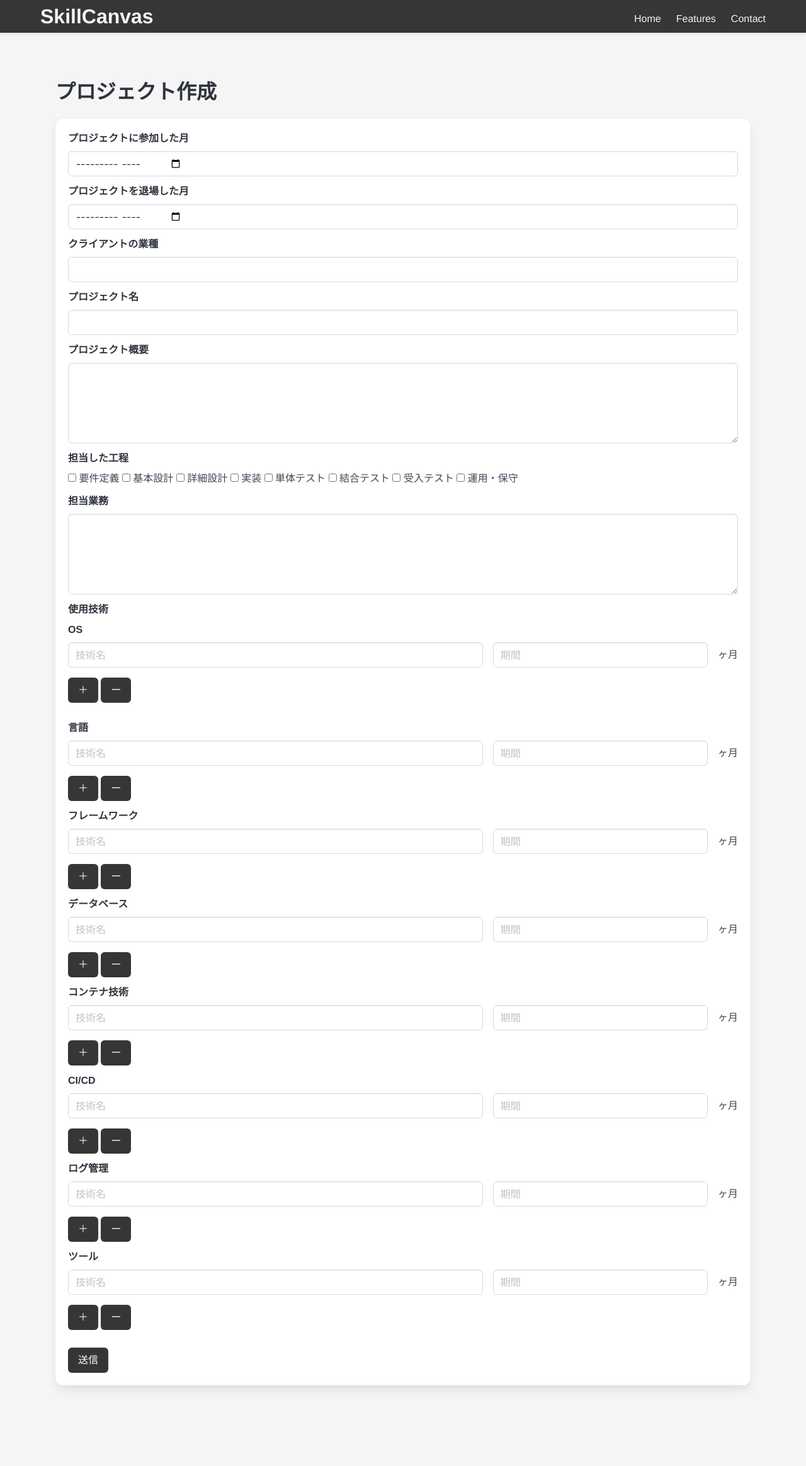
After one commit to kondo-akihiro-git/project-Flask-SkillSheet, a Python web app: template myapp/templates/admin_project_create.html in a window 1280 px wide. The commit adds this page. Shown: the whole page at 63% size. Run offline with Jinja, Linux system fonts and the light colour scheme; the template is opened without the code that fills it, so the values that code supplies are empty.

```diff
--- /dev/null
+++ b/myapp/templates/admin_project_create.html
@@ -0,0 +1,263 @@
+{% extends "base.html" %}
+
+{% block content %}
+<section class="section">
+    <div class="container">
+        <h1 class="title">プロジェクト作成</h1>
+        {% with messages = get_flashed_messages(with_categories=true) %}
+        {% if messages %}
+        {% set category, message = messages[messages|length-1] %}
+        <div class="notification is-{{ category }}">
+            {{ message }}
+        </div>
+        {% endif %}
+        {% endwith %}
+
+        <form method="POST" class="box">
+            <div class="field">
+                <label class="label" for="start_month">プロジェクトに参加した月</label>
+                <div class="control">
+                    <input class="input" type="month" id="start_month" name="start_month" required>
+                </div>
+            </div>
+
+            <div class="field">
+                <label class="label" for="end_month">プロジェクトを退場した月</label>
+                <div class="control">
+                    <input class="input" type="month" id="end_month" name="end_month" required>
+                </div>
+            </div>
+
+            <div class="field">
+                <label class="label" for="industry">クライアントの業種</label>
+                <div class="control">
+                    <input class="input" type="text" id="industry" name="industry" required>
+                </div>
+            </div>
+
+            <div class="field">
+                <label class="label" for="project_name">プロジェクト名</label>
+                <div class="control">
+                    <input class="input" type="text" id="project_name" name="project_name" required>
+                </div>
+            </div>
+
+            <div class="field">
+                <label class="label" for="project_summary">プロジェクト概要</label>
+                <div class="control">
+                    <textarea class="textarea" id="project_summary" name="project_summary" required></textarea>
+                </div>
+            </div>
+
+            <div class="field">
+                <label class="label" for="process">担当した工程</label>
+                <div class="control">
+                    <label class="checkbox">
+                        <input type="checkbox" id="requirement_definition" name="process" value="要件定義"> 要件定義
+                    </label>
+                    <label class="checkbox">
+                        <input type="checkbox" id="basic_design" name="process" value="基本設計"> 基本設計
+                    </label>
+                    <label class="checkbox">
+                        <input type="checkbox" id="detailed_design" name="process" value="詳細設計"> 詳細設計
+                    </label>
+                    <label class="checkbox">
+                        <input type="checkbox" id="implementation" name="process" value="実装"> 実装
+                    </label>
+                    <label class="checkbox">
+                        <input type="checkbox" id="unit_test" name="process" value="単体テスト"> 単体テスト
+                    </label>
+                    <label class="checkbox">
+                        <input type="checkbox" id="integration_test" name="process" value="結合テスト"> 結合テスト
+                    </label>
+                    <label class="checkbox">
+                        <input type="checkbox" id="acceptance_test" name="process" value="受入テスト"> 受入テスト
+                    </label>
+                    <label class="checkbox">
+                        <input type="checkbox" id="operation_maintenance" name="process" value="運用・保守"> 運用・保守
+                    </label>
+                </div>
+            </div>
+
+            <div class="field">
+                <label class="label" for="responsibilities">担当業務</label>
+                <div class="control">
+                    <textarea class="textarea" id="responsibilities" name="responsibilities" required></textarea>
+                </div>
+            </div>
+
+            <div class="field">
+                <label class="label" for="skill">使用技術</label>
+
+                <div class="field">
+                    <label class="label" for="os">OS</label>
+                    <div class="control">
+                        <div class="input-group">
+                            <input class="input input-name" type="text" id="os_0" name="os_0" placeholder="技術名">
+                            <input class="input input-duration" type="number" id="os_0_num" name="os_0_num" placeholder="期間">
+                            <span>ヶ月</span>
+                        </div>
+                        <div id="os-fields" class="input-group" style="display: none;"></div>
+                        <button type="button" id="add-os" class="button is-primary has-text-light">＋</button>
+                        <button type="button" id="remove-os" class="button is-danger has-text-light">ー</button>
+                    </div>
+                </div>
+                <div class="spacer"></div>
+
+            <!-- 言語 セクション -->
+            <div class="field">
+                <label class="label" for="language">言語</label>
+                <div class="control">
+                    <div class="input-group">
+                        <input class="input input-name" type="text" id="language_0" name="language_0" placeholder="技術名">
+                        <input class="input input-duration" type="number" id="language_0_num" name="language_0_num" placeholder="期間">
+                        <span>ヶ月</span>
+                    </div>
+                    <div id="language-fields" class="input-group" style="display: none;"></div>
+                    <button type="button" id="add-language" class="button is-primary has-text-light">＋</button>
+                    <button type="button" id="remove-language" class="button is-danger has-text-light">ー</button>
+                </div>
+            </div>
+
+            <!-- フレームワーク セクション -->
+            <div class="field">
+                <label class="label" for="framework">フレームワーク</label>
+                <div class="control">
+                    <div class="input-group">
+                        <input class="input input-name" type="text" id="framework_0" name="framework_0" placeholder="技術名">
+                        <input class="input input-duration" type="number" id="framework_0_num" name="framework_0_num" placeholder="期間">
+                        <span>ヶ月</span>
+                    </div>
+                    <div id="framework-fields" class="input-group" style="display: none;"></div>
+                    <button type="button" id="add-framework" class="button is-primary has-text-light">＋</button>
+                    <button type="button" id="remove-framework" class="button is-danger has-text-light">ー</button>
+                </div>
+            </div>
+
+            <!-- データベース セクション -->
+            <div class="field">
+                <label class="label" for="database">データベース</label>
+                <div class="control">
+                    <div class="input-group">
+                        <input class="input input-name" type="text" id="database_0" name="database_0" placeholder="技術名">
+                        <input class="input input-duration" type="number" id="database_0_num" name="database_0_num" placeholder="期間">
+                        <span>ヶ月</span>
+                    </div>
+                    <div id="database-fields" class="input-group" style="display: none;"></div>
+                    <button type="button" id="add-database" class="button is-primary has-text-light">＋</button>
+                    <button type="button" id="remove-database" class="button is-danger has-text-light">ー</button>
+                </div>
+            </div>
+
+            <!-- コンテナ技術 セクション -->
+            <div class="field">
+                <label class="label" for="containertech">コンテナ技術</label>
+                <div class="control">
+                    <div class="input-group">
+                        <input class="input input-name" type="text" id="containertech_0" name="containertech_0" placeholder="技術名">
+                        <input class="input input-duration" type="number" id="containertech_0_num" name="containertech_0_num" placeholder="期間">
+                        <span>ヶ月</span>
+                    </div>
+                    <div id="containertech-fields" class="input-group" style="display: none;"></div>
+                    <button type="button" id="add-containertech" class="button is-primary has-text-light">＋</button>
+                    <button type="button" id="remove-containertech" class="button is-danger has-text-light">ー</button>
+                </div>
+            </div>
+
+            <!-- CI/CD セクション -->
+            <div class="field">
+                <label class="label" for="cicd">CI/CD</label>
+                <div class="control">
+                    <div class="input-group">
+                        <input class="input input-name" type="text" id="cicd_0" name="cicd_0" placeholder="技術名">
+                        <input class="input input-duration" type="number" id="cicd_0_num" name="cicd_0_num" placeholder="期間">
+                        <span>ヶ月</span>
+                    </div>
+                    <div id="cicd-fields" class="input-group" style="display: none;"></div>
+                    <button type="button" id="add-cicd" class="button is-primary has-text-light">＋</button>
+                    <button type="button" id="remove-cicd" class="button is-danger has-text-light">ー</button>
+                </div>
+            </div>
+
+            <!-- ログ管理 セクション -->
+            <div class="field">
+                <label class="label" for="logging">ログ管理</label>
+                <div class="control">
+                    <div class="input-group">
+                        <input class="input input-name" type="text" id="logging_0" name="logging_0" placeholder="技術名">
+                        <input class="input input-duration" type="number" id="logging_0_num" name="logging_0_num" placeholder="期間">
+                        <span>ヶ月</span>
+                    </div>
+                    <div id="logging-fields" class="input-group" style="display: none;"></div>
+                    <button type="button" id="add-logging" class="button is-primary has-text-light">＋</button>
+                    <button type="button" id="remove-logging" class="button is-danger has-text-light">ー</button>
+                </div>
+            </div>
+
+            <!-- ツール セクション -->
+            <div class="field">
+                <label class="label" for="tool">ツール</label>
+                <div class="control">
+                    <div class="input-group">
+                        <input class="input input-name" type="text" id="tool_0" name="tool_0" placeholder="技術名">
+                        <input class="input input-duration" type="number" id="tool_0_num" name="tool_0_num" placeholder="期間">
+                        <span>ヶ月</span>
+                    </div>
+                    <div id="tool-fields" class="input-group" style="display: none;"></div>
+                    <button type="button" id="add-tool" class="button is-primary has-text-light">＋</button>
+                    <button type="button" id="remove-tool" class="button is-danger has-text-light">ー</button>
+                </div>
+            </div>
+            </div>
+
+            <div class="spacer"></div>
+
+            <div class="field">
+                <div class="control">
+                    <button type="submit" class="button is-link">送信</button>
+                </div>
+            </div>
+        </form>
+    </div>
+</section>
+
+<script>
+    document.addEventListener('DOMContentLoaded', () => {
+        function addField(buttonId, containerId, namePrefix) {
+            const button = document.getElementById(buttonId);
+            button.addEventListener('click', () => {
+                const container = document.getElementById(containerId);
+                const count = container.childElementCount;
+                const inputGroup = document.createElement('div');
+                inputGroup.classList.add('input-group');
+                inputGroup.innerHTML = `
+                    <input class="input input-name" type="text" id="${namePrefix}_${count}" name="${namePrefix}_${count}" placeholder="技術名">
+                    <input class="input input-duration" type="number" id="${namePrefix}_${count}_num" name="${namePrefix}_${count}_num" placeholder="期間">
+                    <span>ヶ月</span>
+                `;
+                container.appendChild(inputGroup);
+                container.style.display = 'block';
+            });
+        }
+
+        function removeField(buttonId, containerId) {
+            const button = document.getElementById(buttonId);
+            button.addEventListener('click', () => {
+                const container = document.getElementById(containerId);
+                if (container.childElementCount > 0) {
+                    container.removeChild(container.lastElementChild);
+                    if (container.childElementCount === 0) {
+                        container.style.display = 'none';
+                    }
+                }
+            });
+        }
+
+        ['os', 'language', 'framework', 'database', 'containertech', 'cicd', 'logging', 'tool'].forEach(techType => {
+            addField(`add-${techType}`, `${techType}-fields`, techType);
+            removeField(`remove-${techType}`, `${techType}-fields`);
+        });
+    });
+</script>
+
+{% endblock %}
--- a/myapp/templates/admin_projects.html
+++ b/myapp/templates/admin_projects.html
@@ -5,7 +5,7 @@
 
 <a href="{{ url_for('admin_login') }}">ログイン画面に戻る</a>
 <a href="{{ url_for('admin_dashboard') }}">ダッシュボードに戻る</a>
-
+<a href="{{ url_for('admin_project_create') }}">新規ユーザー登録</a>
 <table>
     <thead>
         <tr>
@@ -34,7 +34,7 @@
             <td>
                 <ul>
                     {% for tech in project.technologies %}
-                    <li>{{ tech.type }}: {{ tech.name }} ({{ tech.duration_months }}ヶ月)</li>
+                    <li>{{ tech.name }} ({{ tech.duration_months }}ヶ月)</li>
                     {% endfor %}
                 </ul>
             </td>
```
Also changed, not shown: myapp/run.py (+54 -0 lines), myapp/instance/flask.db.
